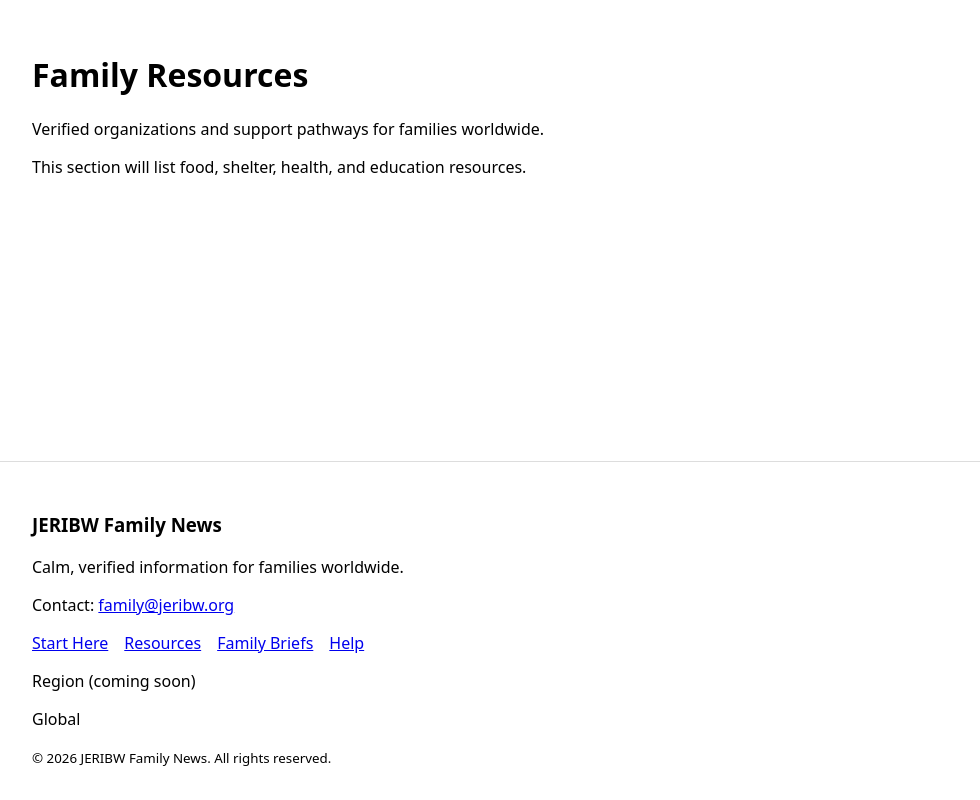
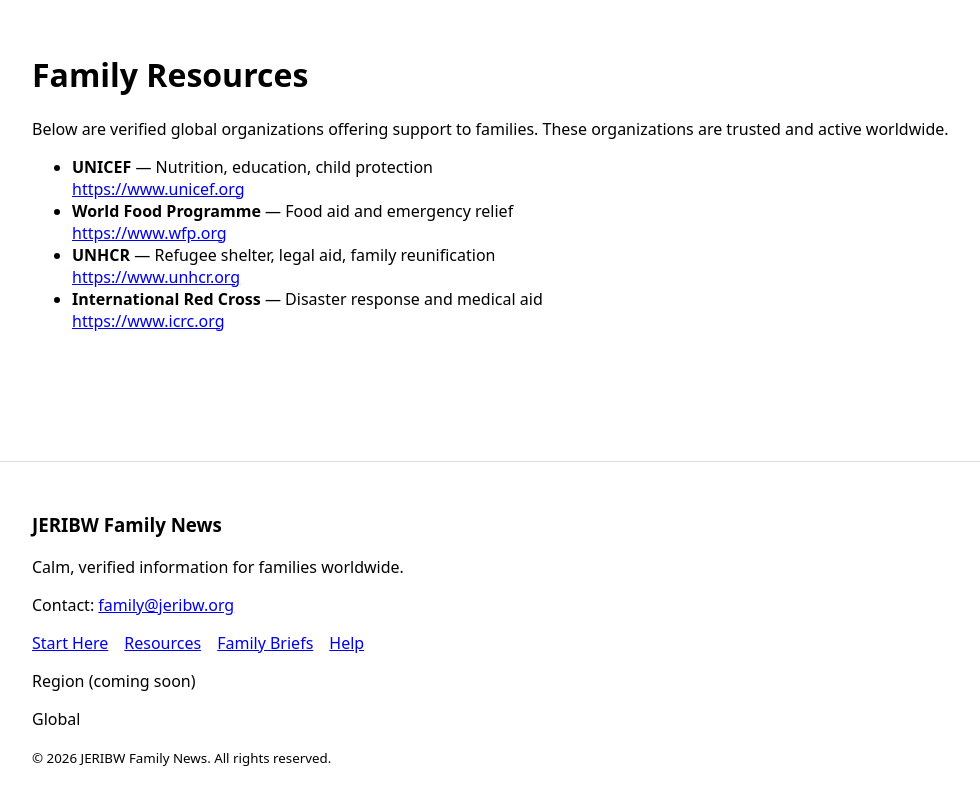
Before and after one commit to Jeribw-Foundation/jeribw, a Next.js app: page /resources in a window 1280 px wide. Shown: the whole page, without its empty margins (0-980 px from the left). Built offline with nearby package versions, Linux system fonts and the light colour scheme.

Commit message:
replace resources demo with verified global organizations

```diff
--- a/app/resources/page.tsx
+++ b/app/resources/page.tsx
@@ -4,12 +4,35 @@
       <h1>Family Resources</h1>
 
       <p>
-        Verified organizations and support pathways for families worldwide.
+        Below are verified global organizations offering support to families.
+        These organizations are trusted and active worldwide.
       </p>
 
-      <p>
-        This section will list food, shelter, health, and education resources.
-      </p>
+      <ul>
+        <li>
+          <strong>UNICEF</strong> — Nutrition, education, child protection
+          <br />
+          <a href="https://www.unicef.org">https://www.unicef.org</a>
+        </li>
+
+        <li>
+          <strong>World Food Programme</strong> — Food aid and emergency relief
+          <br />
+          <a href="https://www.wfp.org">https://www.wfp.org</a>
+        </li>
+
+        <li>
+          <strong>UNHCR</strong> — Refugee shelter, legal aid, family reunification
+          <br />
+          <a href="https://www.unhcr.org">https://www.unhcr.org</a>
+        </li>
+
+        <li>
+          <strong>International Red Cross</strong> — Disaster response and medical aid
+          <br />
+          <a href="https://www.icrc.org">https://www.icrc.org</a>
+        </li>
+      </ul>
     </main>
   );
 }
```
